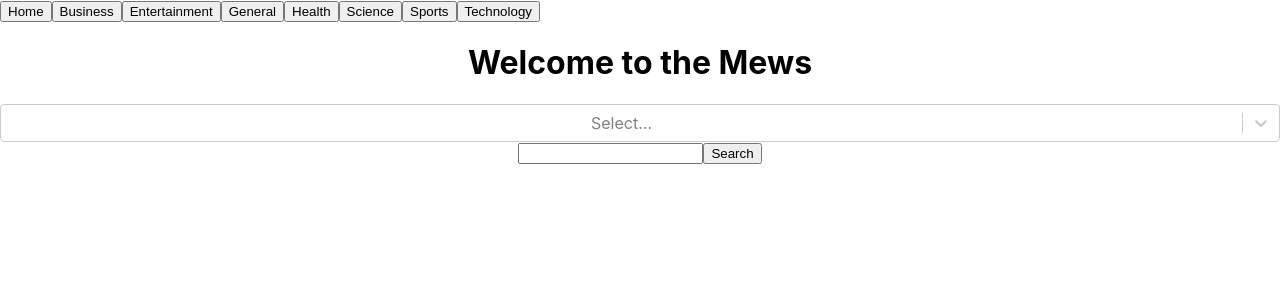
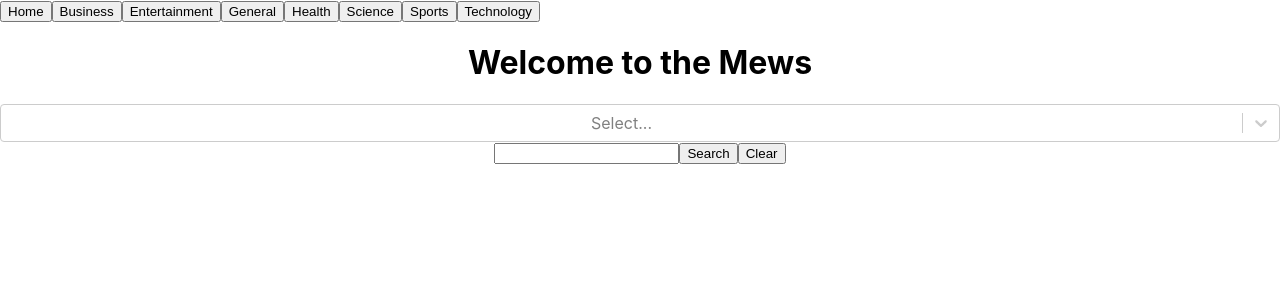
Before and after one commit to Matthew1320/news, a React (Create React App) app: page /#/ in a window 1280 px wide. Shown: the top 300 px of the page. Built offline with nearby package versions, Linux system fonts and the light colour scheme; no server answers.

Commit message:
clearable search

```diff
--- a/src/components/KeywordSearch.js
+++ b/src/components/KeywordSearch.js
@@ -9,10 +9,16 @@ const KeywordSearch = ({setQuery}) => {
         console.log("this is the query", potentialQuery)
     }
 
+    const clearClick = () => {
+        setQuery("")
+        setPQ("")
+    }
+
     return (
         <div>
-            <input type='search' onChange={(q) => setPQ(q.target.value)}/>
+            <input type='search' value={potentialQuery} onChange={(q) => setPQ(q.target.value)}/>
             <button onClick={searchClick}>Search</button>
+            <button onClick={clearClick}>Clear</button>
         </div>
     )
 }
```
